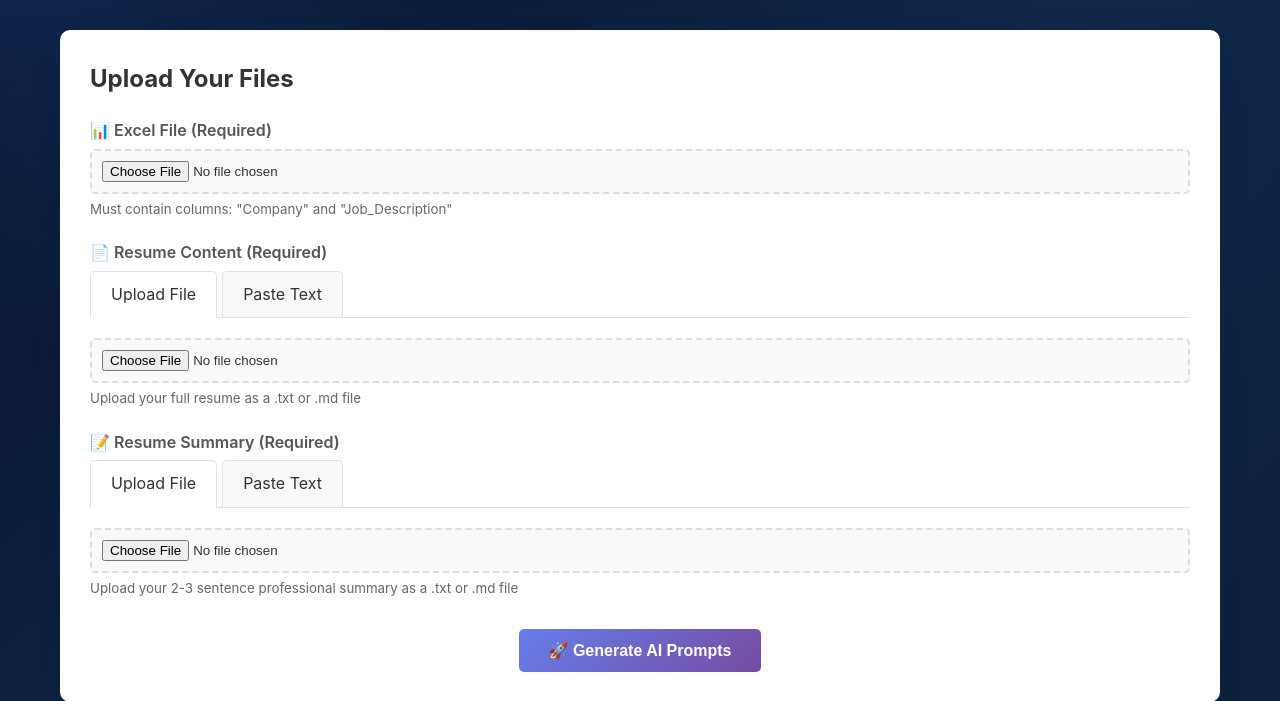
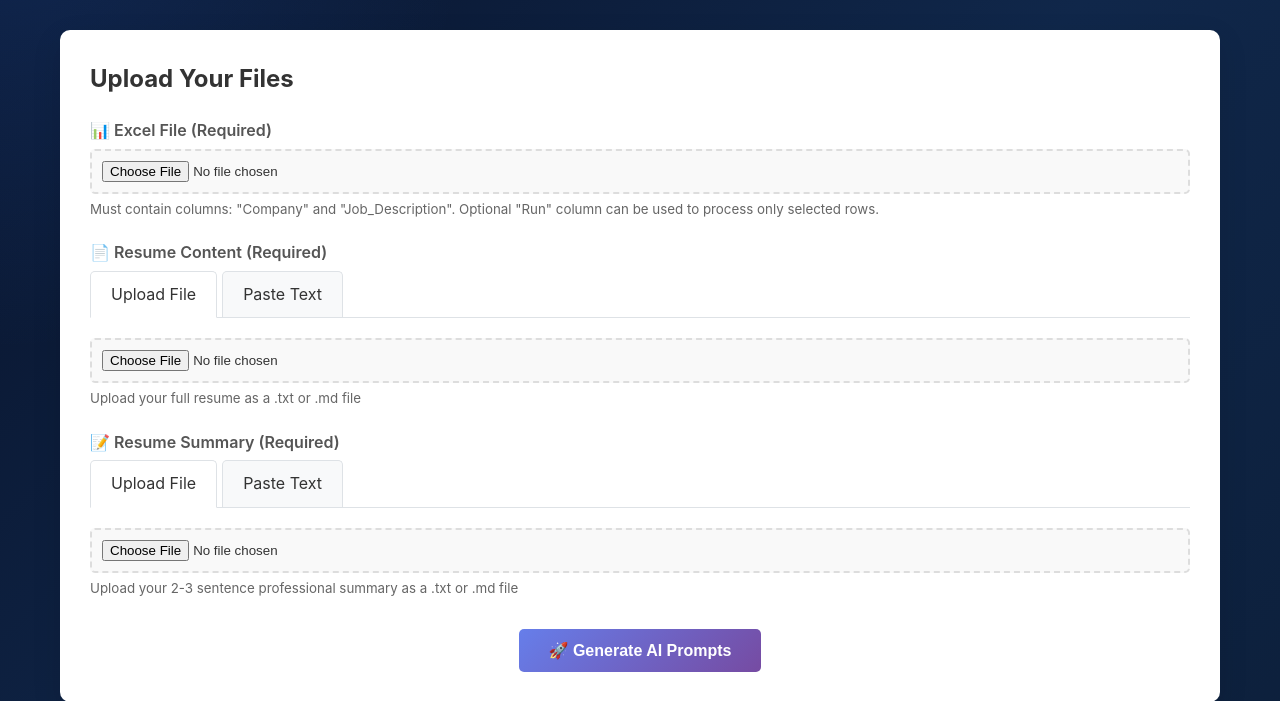
Before and after one commit to leonardjohnsonjr/job-seeker-prompt-generator, a Flask app: page / in a window 1280 px wide. Shown: the part 125-826 px from the top of the page. Run offline with Flask 3, Linux system fonts and the light colour scheme; some libraries are stand-ins or nearby versions.

Commit message:
Update Excel reader to support optional Run column and document new filter behavior in README and UI guidance.

```diff
--- a/app.py
+++ b/app.py
@@ -198,34 +198,55 @@ def build_prompts(
 
 # ─────────────────────────── EXCEL READER ──────────────────────────────────
 
+def _is_selected_run_value(value) -> bool:
+    """Return True if the Excel Run value should include the row."""
+    if value is None:
+        return False
+    if isinstance(value, bool):
+        return value
+    if isinstance(value, (int, float)):
+        return int(value) != 0
+    return str(value).strip().lower() in {"yes", "y", "true", "1", "x", "run", "go"}
+
+
 def read_excel_from_upload(file) -> list:
     """Read Excel data from uploaded file object."""
     try:
         wb = openpyxl.load_workbook(file)
         ws = wb.active
         headers = [str(cell.value).strip() if cell.value else "" for cell in ws[1]]
+        header_map = {h.strip().lower(): i for i, h in enumerate(headers)}
 
-        required = {"Company", "Job_Description"}
-        missing = required - set(headers)
+        required = {"company", "job_description"}
+        missing = required - set(header_map.keys())
         if missing:
             raise ValueError(
                 f"Excel is missing required columns: {missing}\n"
                 f"Found: {headers}"
             )
 
-        col_map = {h: i for i, h in enumerate(headers)}
+        run_col_index = header_map.get("run")
         rows = []
         for row_idx, row in enumerate(ws.iter_rows(min_row=2, values_only=True), start=2):
-            company = row[col_map["Company"]]
+            company = row[header_map["company"]]
             if not company:
                 continue
+
+            if run_col_index is not None and not _is_selected_run_value(row[run_col_index]):
+                continue
+
             rows.append({
                 "row":             row_idx,
                 "company":         str(company).strip(),
-                "job_description": str(row[col_map["Job_Description"]] or "").strip(),
+                "job_description": str(row[header_map["job_description"]] or "").strip(),
             })
 
         if not rows:
+            if run_col_index is not None:
+                raise ValueError(
+                    "No rows marked to run in the Excel file. "
+                    "Use the optional 'Run' column with 'yes', '1', or 'x' for rows you want to process."
+                )
             raise ValueError("No data rows found in the Excel file.")
         return rows
     except Exception as e:
--- a/templates/index.html
+++ b/templates/index.html
@@ -17,7 +17,7 @@
             <label for="excel_file">📊 Excel File (Required)</label>
             <input type="file" id="excel_file" name="excel_file" accept=".xlsx,.xls" required>
             <small style="color: #666; display: block; margin-top: 5px;">
-                Must contain columns: "Company" and "Job_Description"
+                Must contain columns: "Company" and "Job_Description". Optional "Run" column can be used to process only selected rows.
             </small>
         </div>
 
```
Also changed, not shown: README.md.
